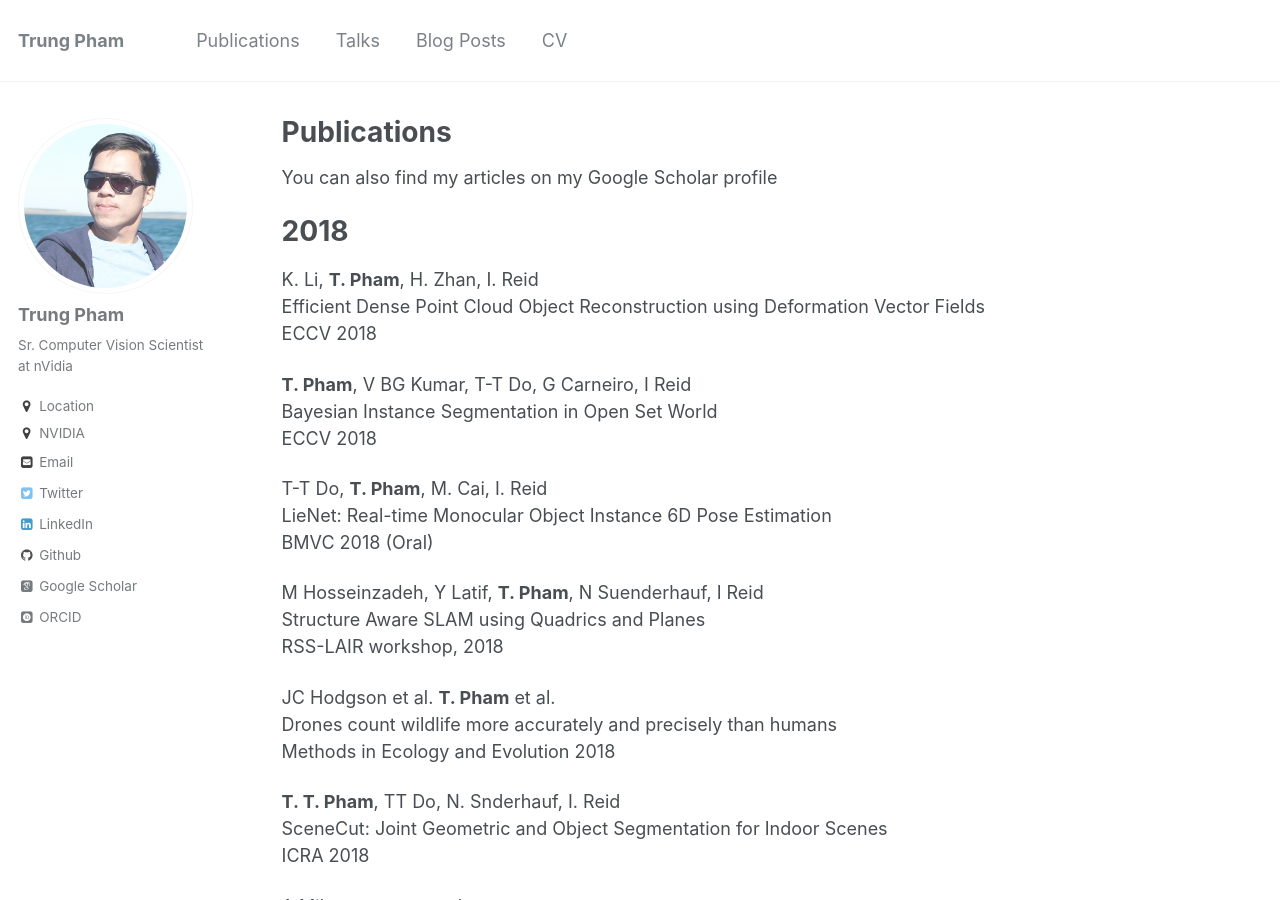
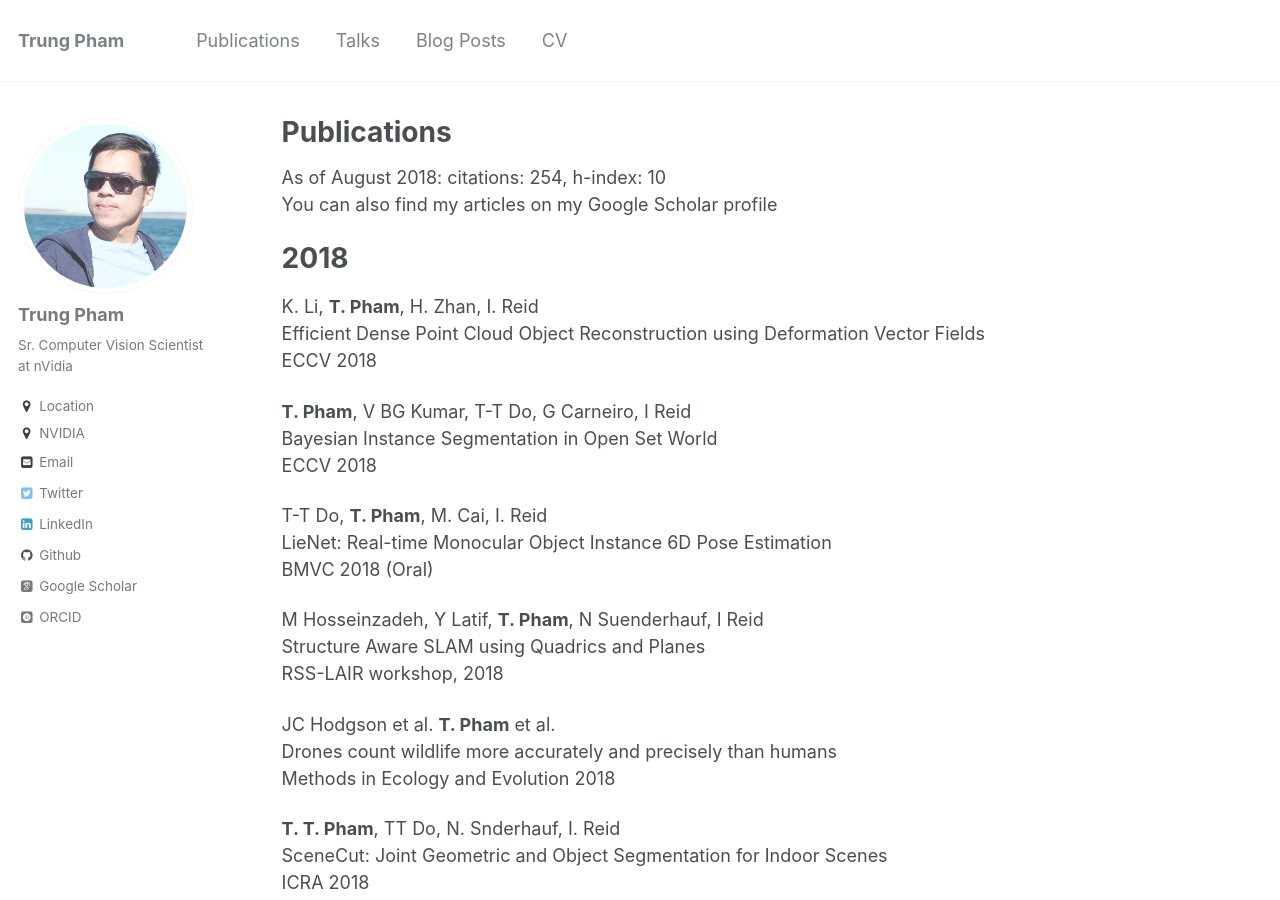
Before and after one commit to trungtpham/trungtpham.github.io, a Jekyll site: the page built from _pages/publications.md, in a window 1280 px wide and 900 px high. Built offline with Jekyll 4.4.1, drawn with Linux system fonts in a browser that asks for light colours; some web fonts are replaced.

Commit message:
Update publications.md

```diff
--- a/_pages/publications.md
+++ b/_pages/publications.md
@@ -10,7 +10,7 @@ author_profile: true
 You can also find my articles on <u><a href="{{author.googlescholar}}">my Google Scholar profile</a>.</u>
 {% endif %}
 -->
-
+As of August 2018: citations: 254, h-index: 10
 You can also find my articles on [my Google Scholar profile](https://scholar.google.com.au/citations?user=Rfj56F4AAAAJ&hl=en "Google Scholar")
 
 
```
